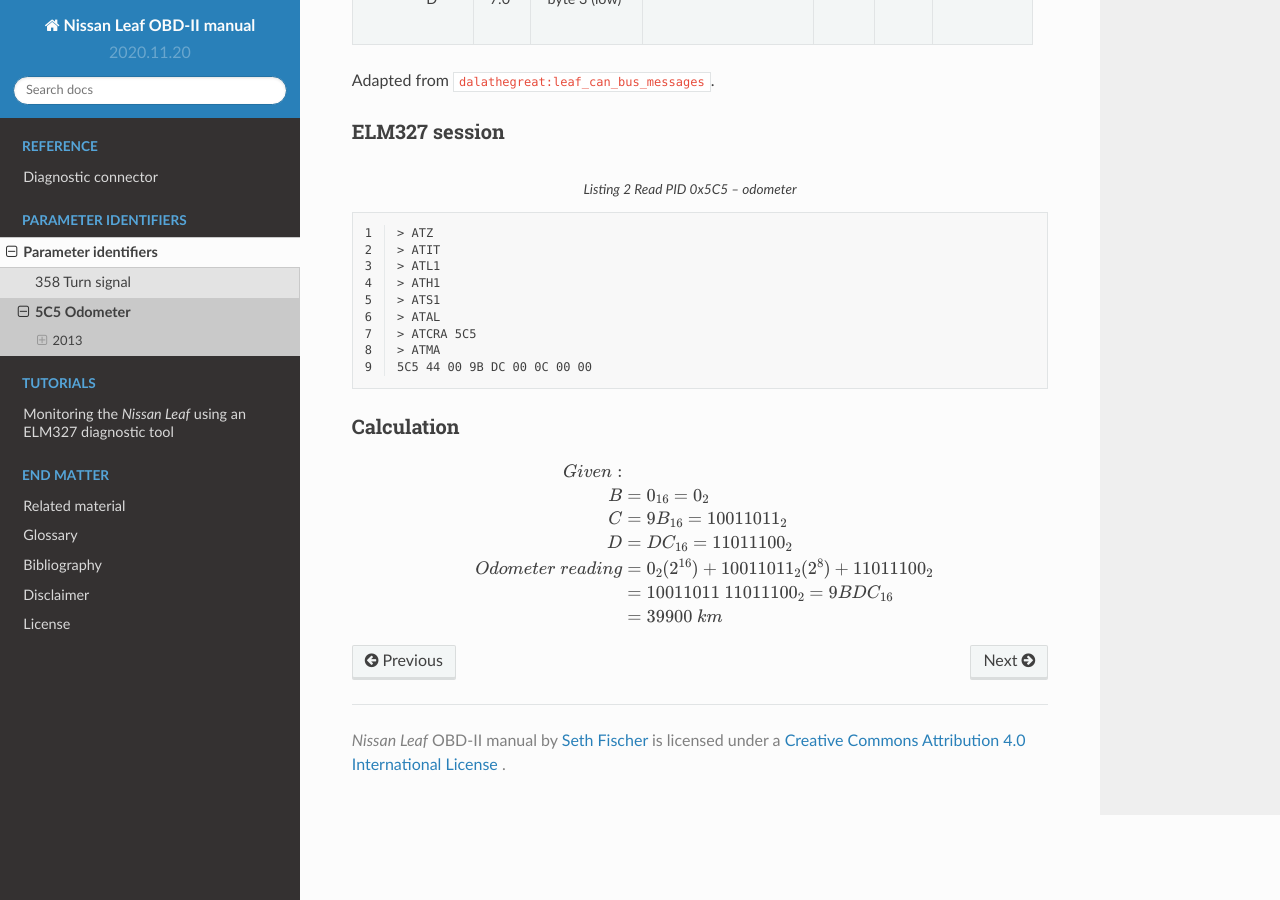
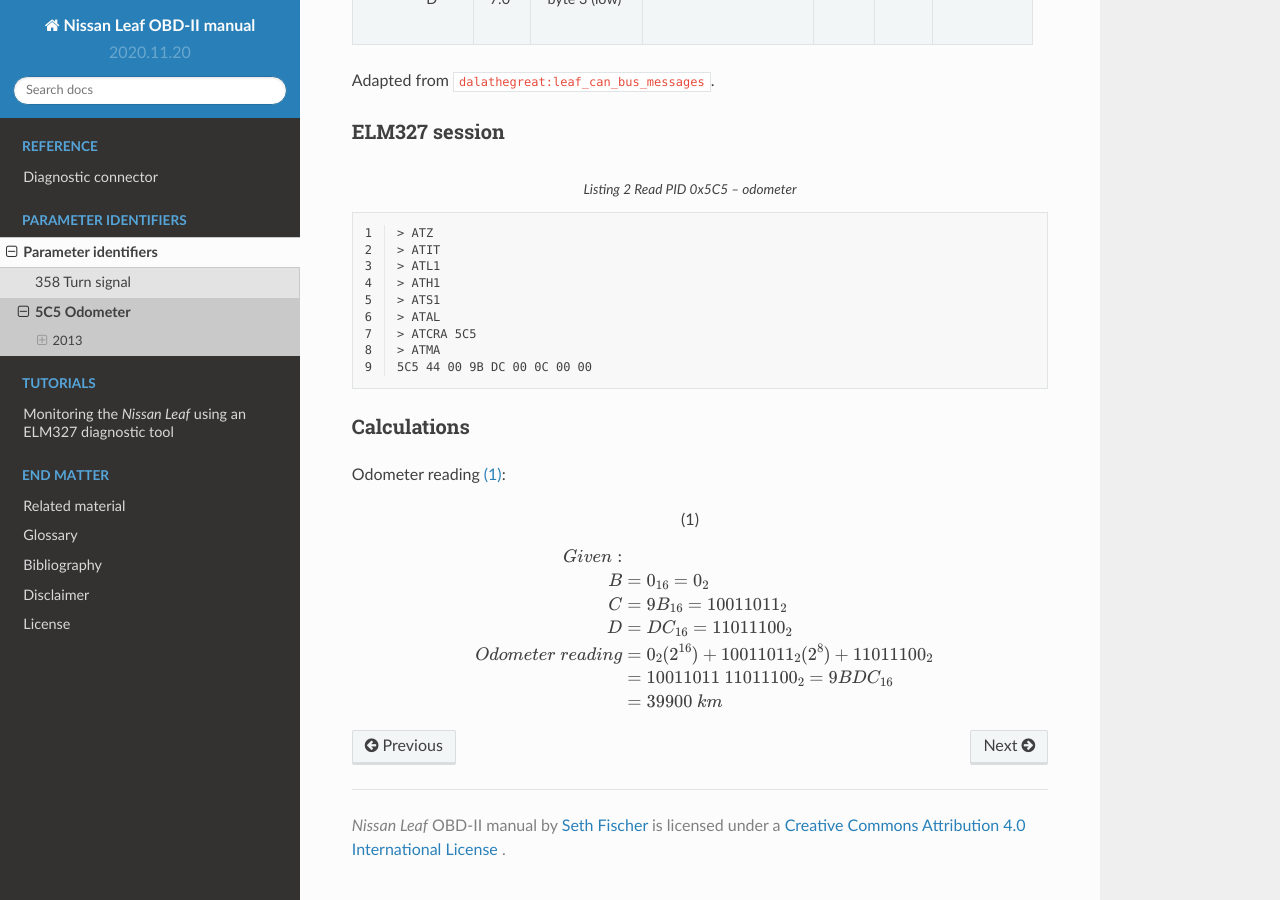
Before and after one commit to sethfischer/nissan-leaf-obd-manual, a Sphinx documentation site: the page built from source/pid/5c5.rst, in a window 1280 px wide and 900 px high, scrolled down 732 px. Built offline with Sphinx 7.4.7 and the Read the Docs theme 2.0.0, drawn with Linux system fonts in a browser that asks for light colours; cross-references to code outside the pages are shown as plain code.

Commit message:
Add label to calculation

```diff
--- a/source/pid/5c5.rst
+++ b/source/pid/5c5.rst
@@ -47,10 +47,13 @@
     :name: elm327-5c5
 
 
-Calculation
-~~~~~~~~~~~
+Calculations
+~~~~~~~~~~~~
+
+Odometer reading :eq:`5c5-odometer`:
 
 .. math::
+    :label: 5c5-odometer
 
     Given:
 
```
